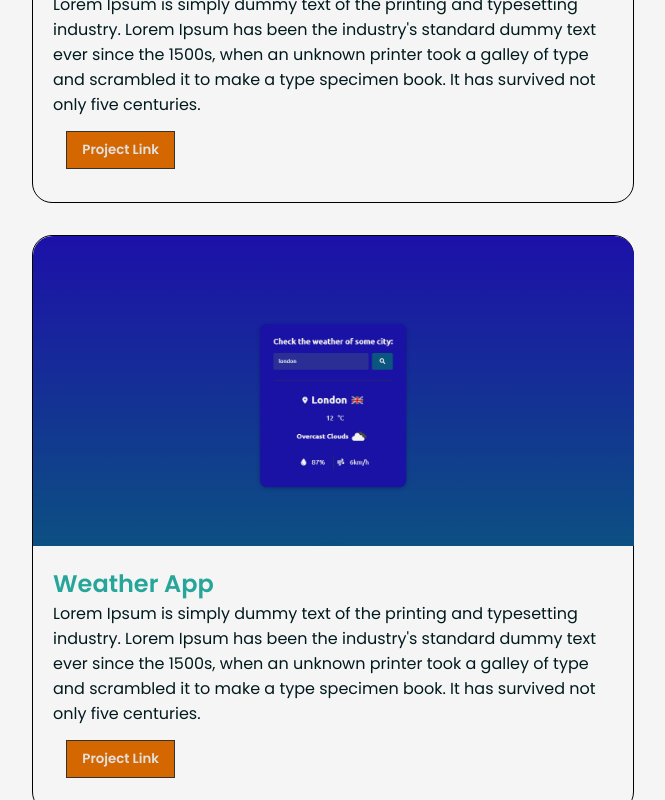
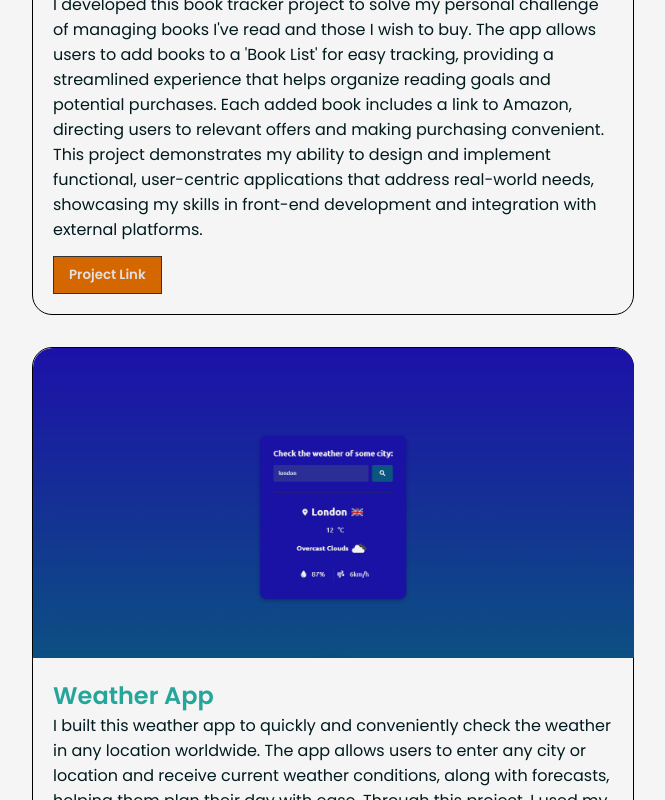
Before and after one commit to kaynan45/myportfolio, a React (Create React App) app: page / in a window 1280 px wide. Shown: the part 2680-3480 px from the top of the page, without its empty margins (308-973 px from the left). Built offline with nearby package versions, Linux system fonts and the light colour scheme.

Commit message:
added the description of the projects

```diff
--- a/src/Components/Layout/Projects.js
+++ b/src/Components/Layout/Projects.js
@@ -13,13 +13,13 @@ function Projects() {
         projectName="Book Tracker"
         projectImage="/img/book-tracker-website.png"
         projectLink="https://portifolio-orcin-ten.vercel.app/"
-        projectDescription="Lorem Ipsum is simply dummy text of the printing and typesetting industry. Lorem Ipsum has been the industry's standard dummy text ever since the 1500s, when an unknown printer took a galley of type and scrambled it to make a type specimen book. It has survived not only five centuries."
+        projectDescription="I developed this book tracker project to solve my personal challenge of managing books I've read and those I wish to buy. The app allows users to add books to a 'Book List' for easy tracking, providing a streamlined experience that helps organize reading goals and potential purchases. Each added book includes a link to Amazon, directing users to relevant offers and making purchasing convenient. This project demonstrates my ability to design and implement functional, user-centric applications that address real-world needs, showcasing my skills in front-end development and integration with external platforms."
       />
       <ProjectCards
         projectName="Weather App"
         projectImage="/img/weather-app-website.png"
         projectLink="https://weather-app-khaki-five-38.vercel.app/"
-        projectDescription="Lorem Ipsum is simply dummy text of the printing and typesetting industry. Lorem Ipsum has been the industry's standard dummy text ever since the 1500s, when an unknown printer took a galley of type and scrambled it to make a type specimen book. It has survived not only five centuries."
+        projectDescription="I built this weather app to quickly and conveniently check the weather in any location worldwide. The app allows users to enter any city or location and receive current weather conditions, along with forecasts, helping them plan their day with ease. Through this project, I used my skills in integrating APIs and creating responsive, user-friendly interfaces, showcasing my ability to develop practical applications that solve everyday needs."
       />
     </section>
   );
--- a/src/Components/Utils/ProjectCards.module.css
+++ b/src/Components/Utils/ProjectCards.module.css
@@ -37,7 +37,7 @@
 }
 
 .projectButton {
-  margin: 1em;
+  margin-top: 1em;
   font-weight: bold;
   padding: 8px 15px;
   background-color: var(--detail);
```
